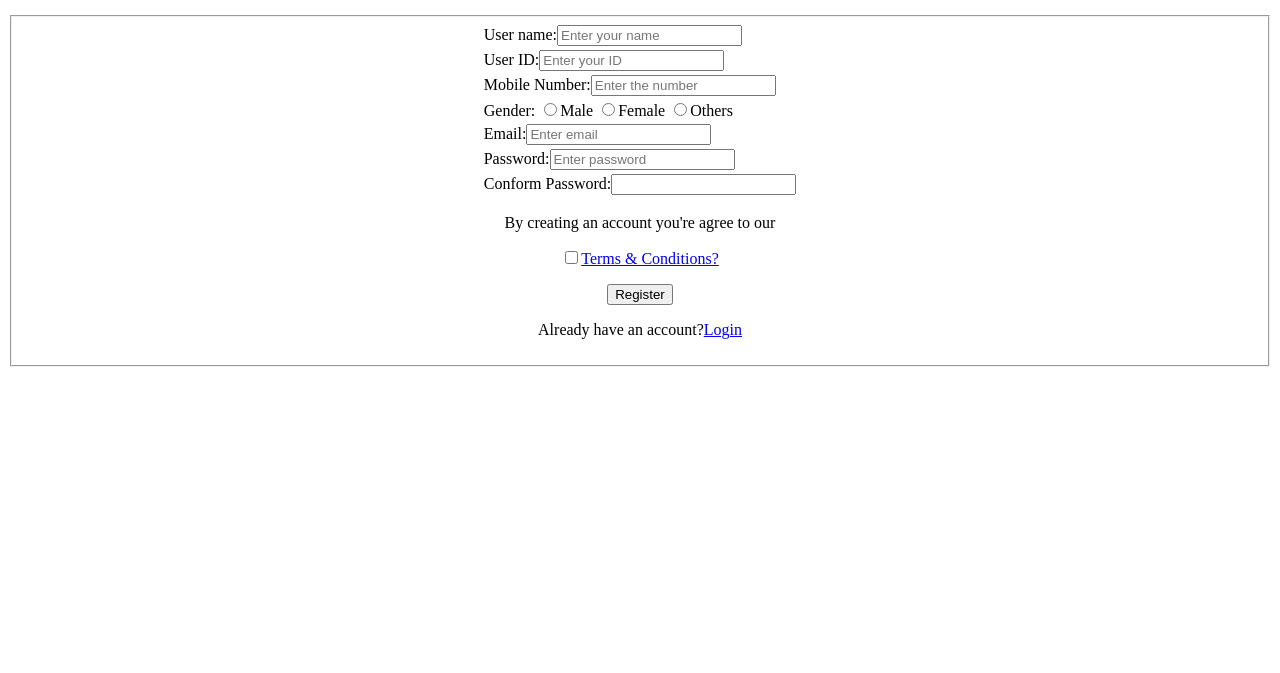
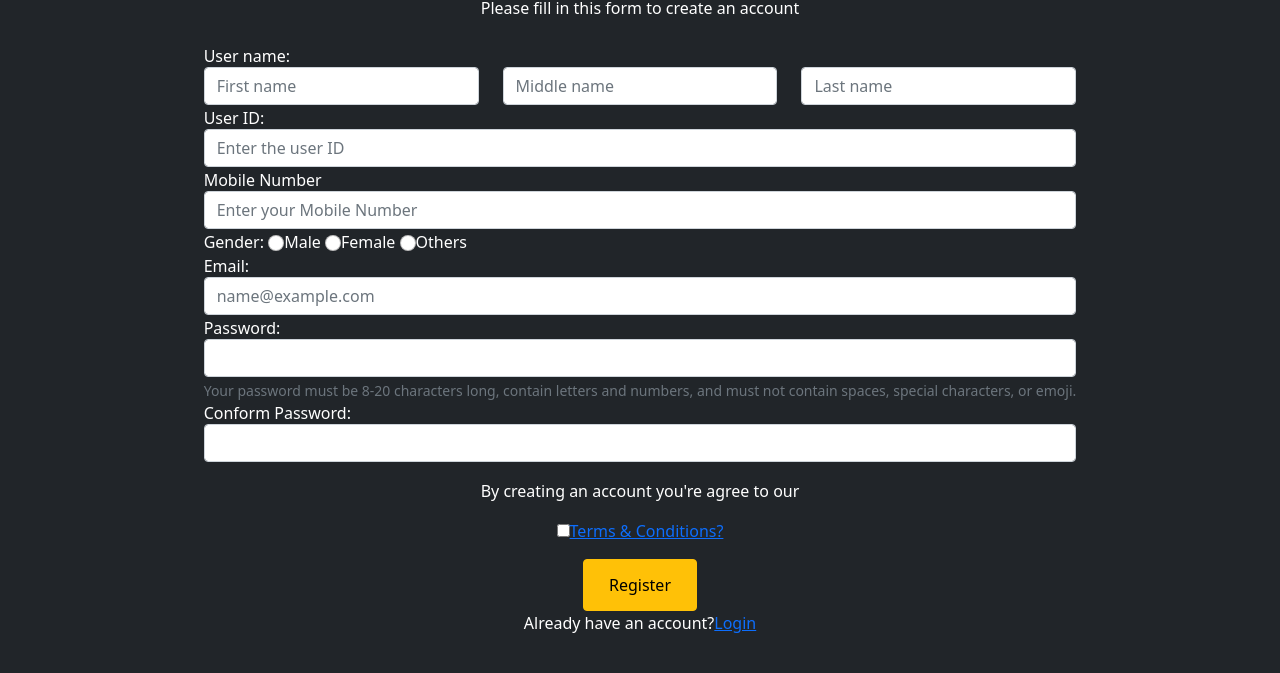
Before and after one commit to Arunprasathgt/Medical-Health-Record-Storer, a plain HTML site: page HTML/signup.html in a window 1280 px wide. Shown: the part 127-800 px from the top of the page. Drawn offline with nearby package versions, Linux system fonts and the light colour scheme.

Commit message:
added bootstrap

```diff
--- a/HTML/signup.html
+++ b/HTML/signup.html
@@ -3,55 +3,79 @@
     <meta charset="UTF-8">
     <meta name="viewport" content="width=device-width, initial-scale=1.0">
     <title>Sign up</title>
+    <link href="https://cdn.jsdelivr.net/npm/bootstrap@5.0.2/dist/css/bootstrap.min.css" rel="stylesheet" integrity="sha384-EVSTQN3/azprG1Anm3QDgpJLIm9Nao0Yz1ztcQTwFspd3yD65VohhpuuCOmLASjC" crossorigin="anonymous">
+    <script src="https://cdn.jsdelivr.net/npm/bootstrap@5.0.2/dist/js/bootstrap.bundle.min.js" integrity="sha384-MrcW6ZMFYlzcLA8Nl+NtUVF0sA7MsXsP1UyJoMp4YLEuNSfAP+JcXn/tWtIaxVXM" crossorigin="anonymous"></script>
 </head>
 
-<body>
+<body class="bg-dark text-white">
     <center>
         <br>
         <br>
-    <h1><u><b>Welcome To Patient Papers</b></u></h1>
-    <marquee><b>Please fill in this form to create an account.</b> </marquee><br>
+              <h1 class="display-4">Welcome to Patient Papers</h1>
+              Please fill in this form to create an account
 
 
 
        <fieldset>
         <form action="#" method="post">
+
             <table>
             <tr>
-                <td>User name:<input type="text" placeholder="Enter your name" name="name"></td>
+                <td>User name:<div class="row">
+                    <div class="col">
+                      <input type="text" class="form-control" placeholder="First name" aria-label="First name">
+                    </div>
+                    <div class="col">
+                        <input type="text" class="form-control" placeholder="Middle name" aria-label="Middle name">
+                    </div>
+                    <div class="col">
+                      <input type="text" class="form-control" placeholder="Last name" aria-label="Last name">
+                    </div>
+                  </div></td>
             </tr>
             <tr>
-                <td> User ID:<input type="text" placeholder="Enter your ID" name="User ID"></td>
+                <td> User ID:<input class="form-control" type="text" placeholder="Enter the user ID" aria-label="user name"></td>
             </tr>
             <tr>
-                <td>Mobile Number:<input type="number" placeholder="Enter the number"> </td>
+                <td>Mobile Number<input class="form-control" type="text" placeholder="Enter your Mobile Number" aria-label="Mobile Number"> </td>
+            </tr>
+            <div>
+            <tr>
+
+                <td>Gender:
+
+                   <input class="form-check-input" type="radio" name="Gender" id="flexRadioDefault1" value="male">Male
+                   <input class="form-check-input" type="radio" name="Gender" id="flexRadioDefault2" value="Female">Female
+                   <input class="form-check-input" type="radio" name="Gender" id="flexRadioDefault3" value="others">Others
+                </td>
+
+            </tr>
+        </div>
+             <td>Email:<input type="email" class="form-control" id="exampleFormControlInput1" placeholder="name@example.com"></td>
             </tr>
             <tr>
-                <td>Gender:
-
-                   <input type="radio"  id="male" name="gender" value="male">Male
-                   <input type="radio" id="Female" name="gender" value="Female">Female
-                    <input type="radio" id="others" name="gender" value="others">Others
-                </td>
-            </tr>
-             <td>Email:<input type="email"  placeholder="Enter email" name="email"></td>
-            </tr>
-            <tr>
-                <td>Password:<input type="password"  placeholder="Enter password" name="password"></td>
+                <td>Password:<input type="password" id="inputPassword5" class="form-control" aria-describedby="passwordHelpBlock">
+                    <div id="passwordHelpBlock" class="form-text">
+                      Your password must be 8-20 characters long, contain letters and numbers, and must not contain spaces, special characters, or emoji.
+                    </div></td><br>
              </tr>
              <tr>
-                <td>Conform Password:<input type="password"  name="CFPassword" ></td>
+                <td>Conform Password:<input type="password" id="inputPassword5" class="form-control"  name="CFPassword" ></td>
              </tr>
             </table>
         </form>
 
     <p> By creating an account you're  agree to our<br>
+
     <p><input type="checkbox"><a href="./About us.html" >Terms & Conditions?</a></p>
-    <a href="./home.html"><button type="submit">Register</button></a>
+    <div class="btn btn-warning">
+    <a href="./home.html" ><button type="button" class="btn btn-warning">Register</button></a>
+</div>
      <div>
         <p> Already have an account?<a href="./login.html">Login</a></p>
      </div>
     </fieldset>
+
     </center>
 </body>
 </html>
```
Also changed, not shown: HTML/Forgetpass.html (+9 -4 lines), js.html (added, +36 -0 lines).
